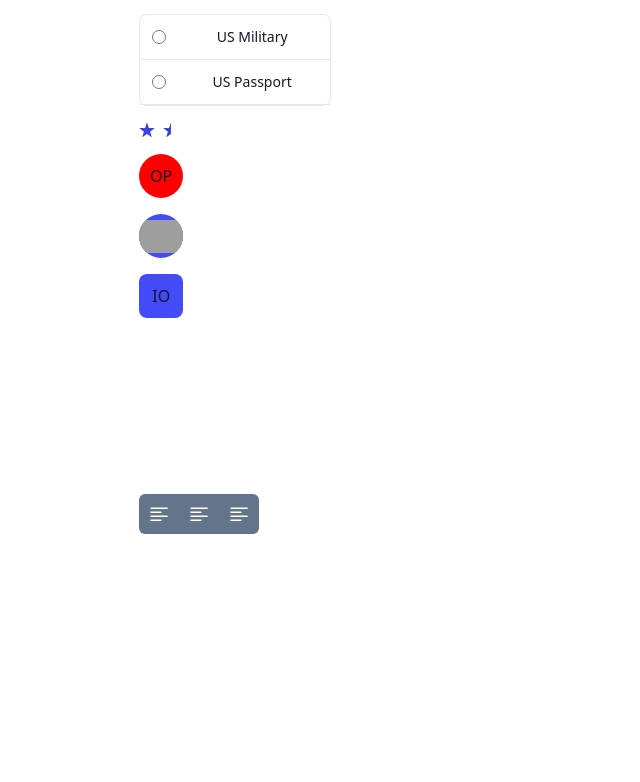
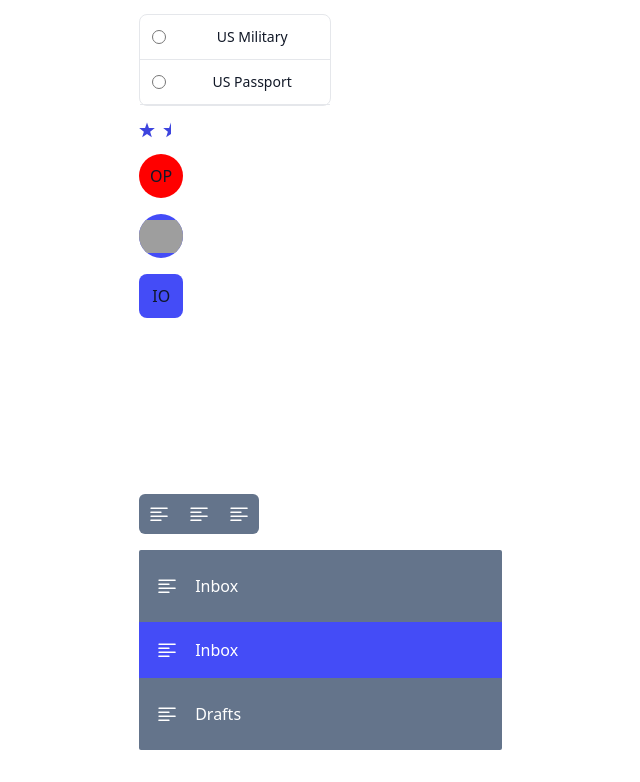
Before and after one commit to LoneWolfCode2/linuxxPortfolio, a React (Create React App) app in the folder carexpo/: page / in a window 1280 px wide. Shown: the part 784-1566 px from the top of the page, without its empty margins (375-1015 px from the left). Before the commit the page ends 1350 px from the top, so only its background shows below. Built offline with nearby package versions, Linux system fonts and the light colour scheme; grey boxes are pictures that could not be loaded.

Commit message:
create list component

```diff
--- a/carexpo/src/App.js
+++ b/carexpo/src/App.js
@@ -15,10 +15,20 @@ import TextField from "./components/TextField";
 import ToggleButtonGroup from "./components/ToggleButtonGroup";
 import FormatLeftIcon from "./components/FormatLeftIcon";
 import ToggleButton from "./components/ToggleButton";
+import List from "./components/List";
+import ListItem from "./components/ListItem";
+import ListItemIcon from "./components/ListItemIcon";
+import ListItemButton from "./components/ListItemButton";
+import ListItemText from "./components/ListItemText";
 
 function App() {
   const [first, setfirst] = useState(false);
   const [alignment, setAlignment] = useState("left");
+  const [selectedIndex, setSelectedIndex] = useState(1);
+
+  const handleListItemClick = (event, index) => {
+    setSelectedIndex(index);
+  };
 
   const handleAlignment = (event) => {
     setAlignment(event);
@@ -101,6 +111,38 @@ function App() {
             <FormatLeftIcon />
           </ToggleButton>
         </ToggleButtonGroup>
+        <List>
+          <ListItem>
+            <ListItemButton
+              selected={selectedIndex === 0}
+              onClick={(e) => handleListItemClick(e, 0)}
+            >
+              <ListItemIcon>
+                <FormatLeftIcon />
+              </ListItemIcon>
+              <ListItemText primary="Inbox" />
+            </ListItemButton>
+          </ListItem>
+
+          <ListItem>
+            <ListItemButton
+              selected={selectedIndex === 1}
+              onClick={(e) => handleListItemClick(e, 1)}
+            >
+              <ListItemIcon>
+                <FormatLeftIcon />
+              </ListItemIcon>
+              <ListItemText primary="Inbox" />
+            </ListItemButton>
+          </ListItem>
+
+          <ListItem>
+            <ListItemIcon>
+              <FormatLeftIcon />
+            </ListItemIcon>
+            <ListItemText primary="Drafts" />
+          </ListItem>
+        </List>
       </div>
       <AnimatePresence>
         {first && (
--- a/carexpo/src/components/ButtonGroup.jsx
+++ b/carexpo/src/components/ButtonGroup.jsx
@@ -2,7 +2,7 @@ import React from "react";
 
 function ButtonGroup({ children }) {
   return (
-    <div class="inline-flex   shadow-sm" role="group">
+    <div class="inline-flex shadow-sm" role="group">
       {children.map((child, index) => {
         return (
           <button
--- /dev/null
+++ b/carexpo/src/components/List.jsx
@@ -0,0 +1,9 @@
+import React from 'react'
+
+function List({ sx, subheader, children }) {
+    return (
+        <div className='bg-slate-500 rounded-sm text-white'>{children}</div>
+    )
+}
+
+export default List
--- /dev/null
+++ b/carexpo/src/components/ListItem.jsx
@@ -0,0 +1,14 @@
+import React from 'react'
+
+function ListItem({ children, disablePadding }) {
+    if (children?.type?.name === "ListItemButton") {
+        return (
+            <div className={`p-0 flex justify-start gap-4 my-2 items-center hover:bg-[#ffffff12]`}>{children}</div>
+        )
+    }
+    return (
+        <div className={`${disablePadding ? "p-0" : "p-4"} flex justify-start gap-4 my-2 items-center hover:bg-[#ffffff12]`}>{children}</div>
+    )
+}
+
+export default ListItem
--- /dev/null
+++ b/carexpo/src/components/ListItemButton.jsx
@@ -0,0 +1,12 @@
+import React from 'react'
+
+function ListItemButton({ children, onClick, selected }) {
+    const handleClick = (e) => {
+        onClick(e);
+    }
+    return (
+        <button onClick={(e) => handleClick(e)} className={`'cursor-pointer p-4 transition-all duration-700 w-full flex justify-start items-center gap-4 ${selected ? 'bg-[#444cf7]' : null}`}>{children}</button>
+    )
+}
+
+export default ListItemButton
--- /dev/null
+++ b/carexpo/src/components/ListItemIcon.jsx
@@ -0,0 +1,9 @@
+import React from 'react'
+
+function ListItemIcon({ children }) {
+    return (
+        <div className=''>{children}</div>
+    )
+}
+
+export default ListItemIcon
--- /dev/null
+++ b/carexpo/src/components/ListItemText.jsx
@@ -0,0 +1,9 @@
+import React from 'react'
+
+function ListItemText({ primary }) {
+    return (
+        <div>{primary}</div>
+    )
+}
+
+export default ListItemText
--- a/carexpo/src/components/ToggleButtonGroup.jsx
+++ b/carexpo/src/components/ToggleButtonGroup.jsx
@@ -2,7 +2,9 @@ import React from 'react'
 
 function ToggleButtonGroup({ children, value, onChange, aria_label, }) {
     const handleChange = (e, newItem) => {
+        console.log(e, newItem, value);
         onChange(newItem)
+
     }
     return (
         <div className='flex text-white'>{
```
